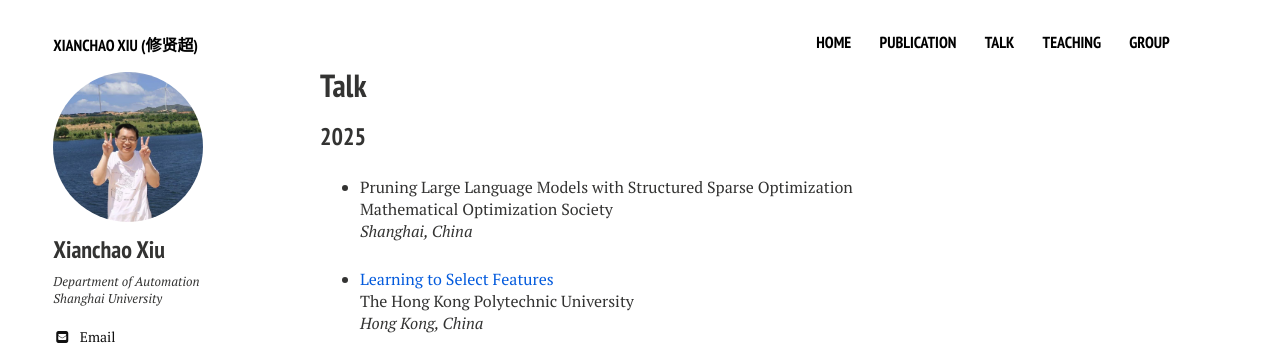
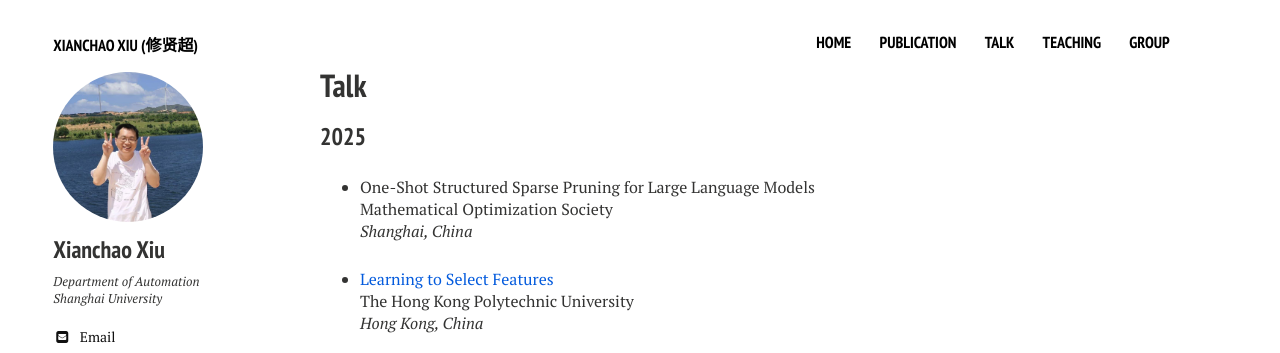
Before and after one commit to xianchaoxiu/xianchaoxiu.github.io, a Jekyll site: the page built from talk/index.md, in a window 1280 px wide. Shown: the top 353 px of the page. Built offline with Jekyll 4.4.1, drawn with Linux system fonts in a browser that asks for light colours; nearby versions of some CDN libraries.

Commit message:
Update index.md

```diff
--- a/talk/index.md
+++ b/talk/index.md
@@ -11,7 +11,7 @@ share: false
 
 ### 2025
 
-* Pruning Large Language Models with Structured Sparse Optimization<br>
+* One-Shot Structured Sparse Pruning for Large Language Models <br>
 Mathematical Optimization Society <br>
 <i>Shanghai, China</i><br>
 
```
